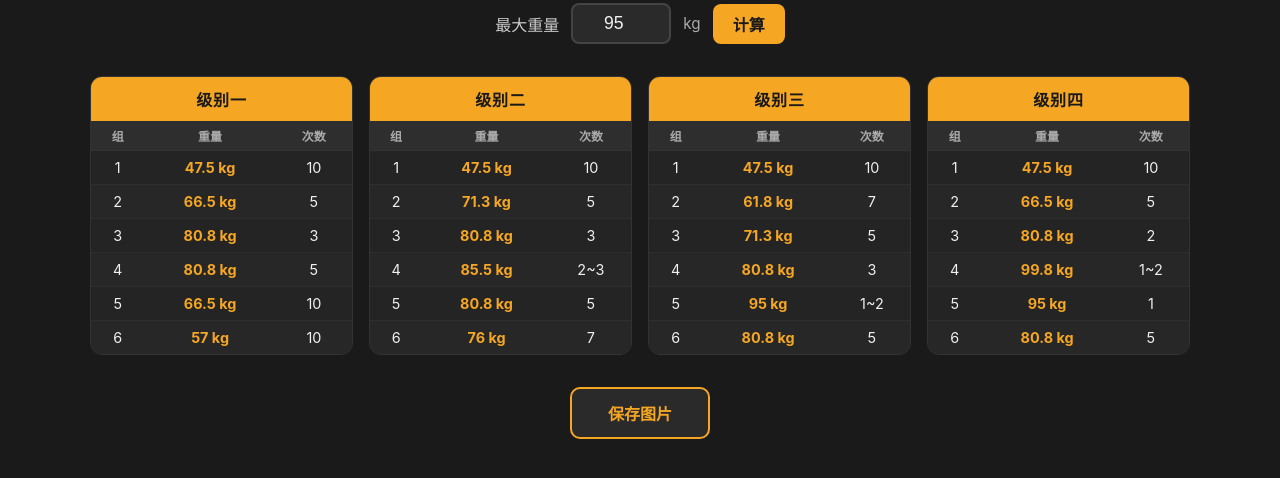
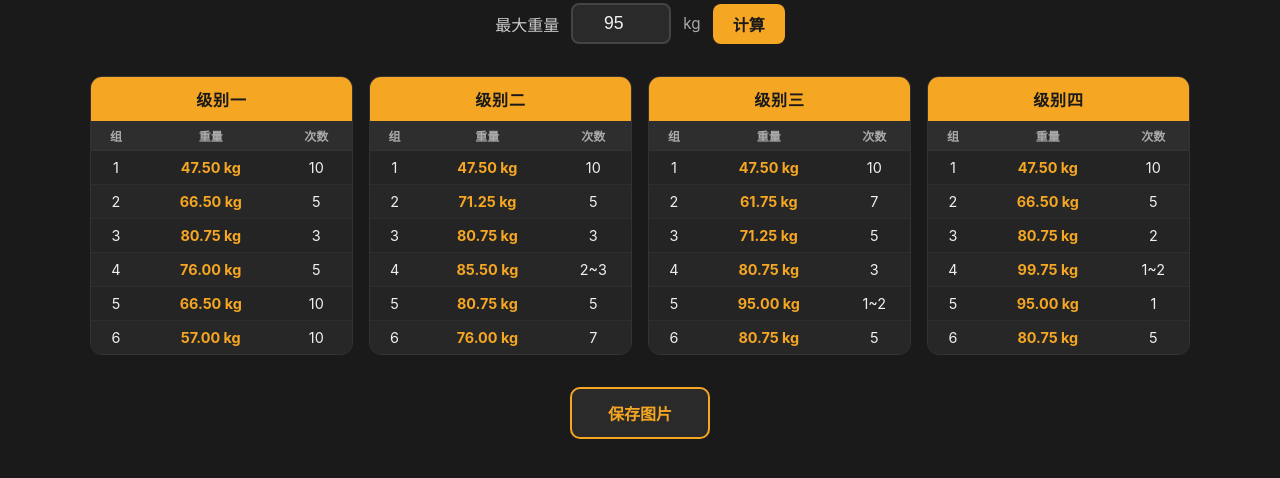
Before and after one commit to XBisATrouble/benchpress, a plain HTML site: page index.html in a window 1280 px wide. Shown: the part 86-564 px from the top of the page. Drawn offline with nearby package versions, Linux system fonts and the light colour scheme.

Commit message:
feat: 保留两位小数

```diff
--- a/index.html
+++ b/index.html
@@ -210,7 +210,7 @@ button.save-btn:disabled {
       { ratio: 0.50, reps: '10' },
       { ratio: 0.70, reps: '5' },
       { ratio: 0.85, reps: '3' },
-      { ratio: 0.85, reps: '5' },
+      { ratio: 0.80, reps: '5' },
       { ratio: 0.70, reps: '10' },
       { ratio: 0.60, reps: '10' },
     ]
@@ -251,8 +251,7 @@ button.save-btn:disabled {
 ];
 
 function formatWeight(w) {
-  const rounded = Math.round(w * 10) / 10;
-  return Number.isInteger(rounded) ? String(rounded) : rounded.toFixed(1);
+  return w.toFixed(2);
 }
 
 function calculate() {
```
